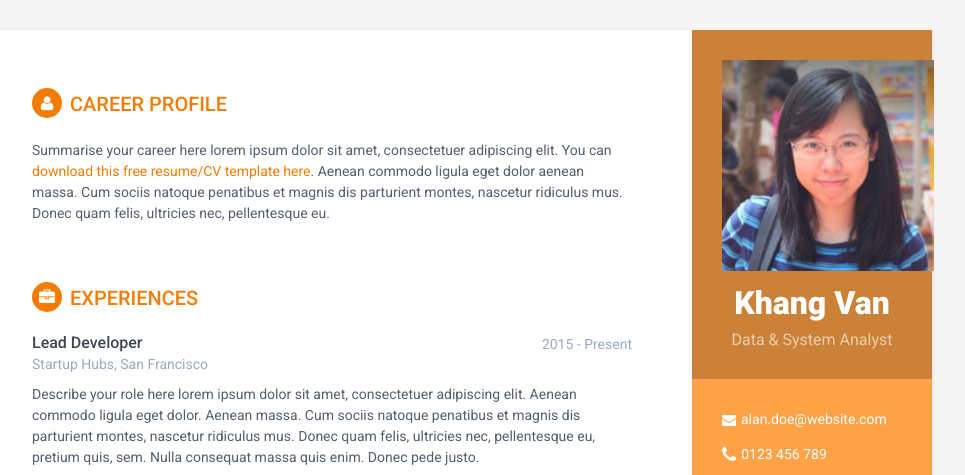
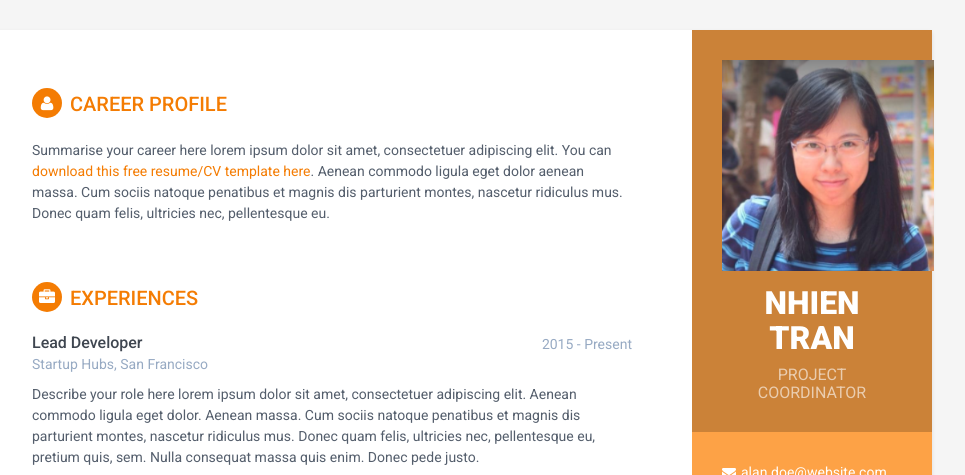
Before and after one commit to haonhientranle/haonhientranle.github.io, a plain HTML site: page index.html in a window 1280 px wide. Shown: the top 475 px of the page, without its empty margins (188-1153 px from the left). Drawn offline with Linux system fonts and the light colour scheme.

Commit message:
ĐỔI TÊN

```diff
--- a/index.html
+++ b/index.html
@@ -31,8 +31,8 @@
         <div class="sidebar-wrapper">
             <div class="profile-container">
                 <img class="profile" src="assets/images/profile.png" alt="" />
-                <h1 class="name">Khang Van</h1>
-                <h3 class="tagline">Data & System Analyst</h3>
+                <h1 class="name">NHIEN TRAN</h1>
+                <h3 class="tagline">PROJECT COORDINATOR</h3>
             </div><!--//profile-container-->
 
             <div class="contact-container container-block">
```
